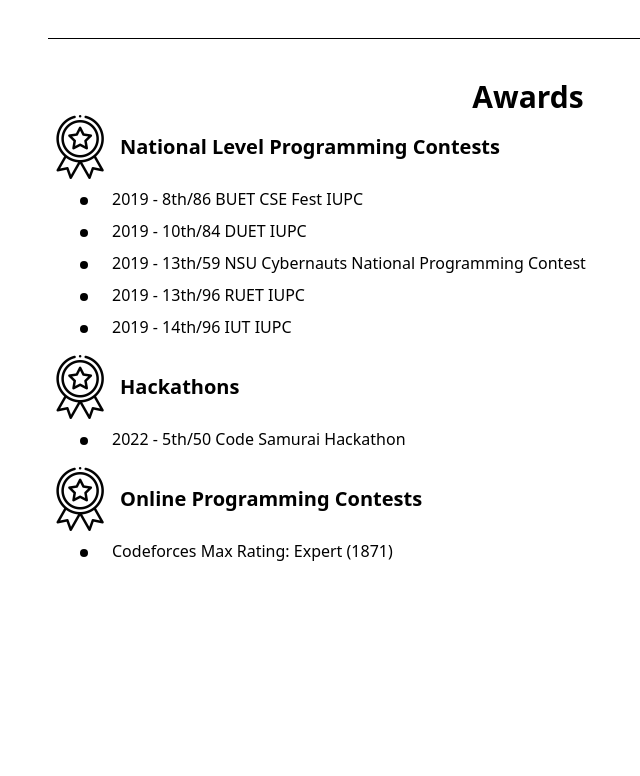
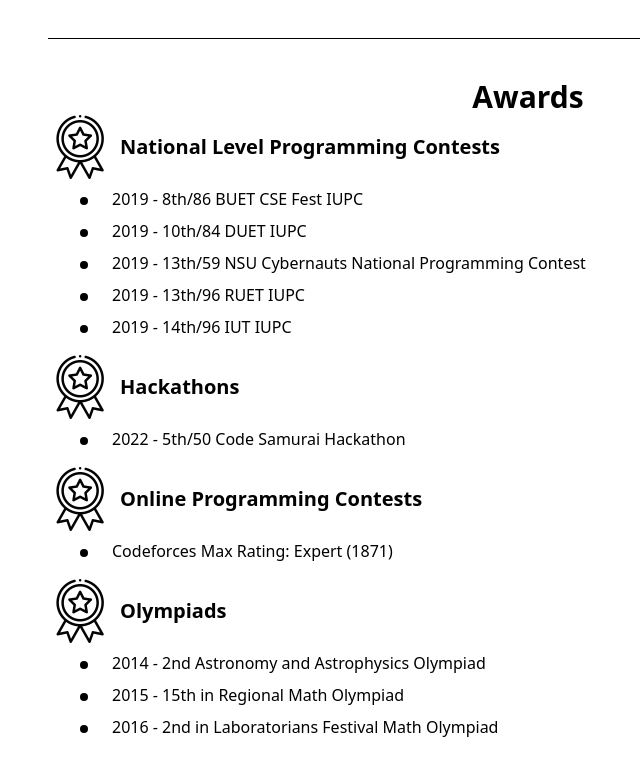
Before and after one commit to Moidda/moidda.github.io, a React (Create React App) app: page / in a window 1280 px wide. Shown: the part 5260-6036 px from the top of the page, without its empty margins (240-880 px from the left). Built offline with nearby package versions, Linux system fonts and the light colour scheme.

Commit message:
Update awards

```diff
--- a/src/components/sections/Awards.js
+++ b/src/components/sections/Awards.js
@@ -24,6 +24,14 @@ const awards = [
     title: 'Online Programming Contests',
     awards: [
       'Codeforces Max Rating: Expert (1871)'
+    ]
+  },
+  {
+    title: 'Olympiads',
+    awards: [
+      '2014 - 2nd Astronomy and Astrophysics Olympiad',
+      '2015 - 15th in Regional Math Olympiad',
+      '2016 - 2nd in Laboratorians Festival Math Olympiad'
     ]
   }
 ];
```
